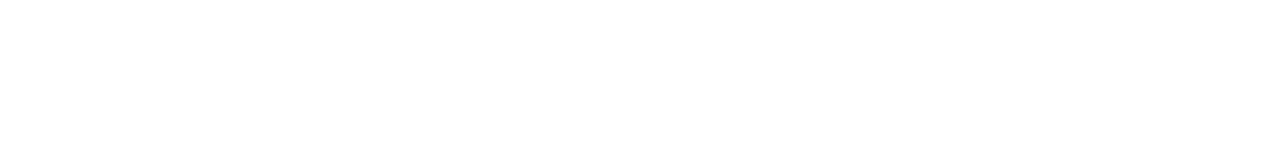
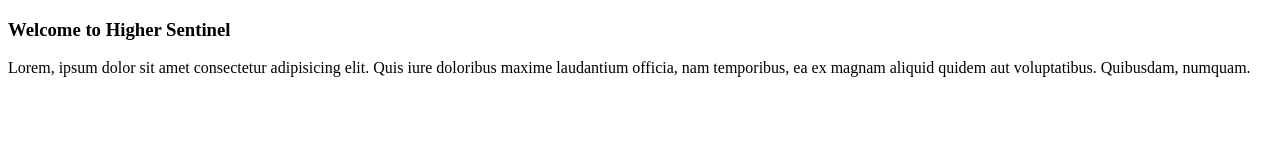
Before and after one commit to Jacob3251/my-second-repo, a plain HTML site: page index.html in a window 1280 px wide. Drawn offline with Linux system fonts and the light colour scheme.

Commit message:
initial commit

```diff
--- a/index.html
+++ b/index.html
@@ -7,6 +7,7 @@
     <title>My second github repo</title>
 </head>
 <body>
-
+    <h3>Welcome to Higher Sentinel</h3>
+    <p>Lorem, ipsum dolor sit amet consectetur adipisicing elit. Quis iure doloribus maxime laudantium officia, nam temporibus, ea ex magnam aliquid quidem aut voluptatibus. Quibusdam, numquam.</p>
 </body>
 </html>
```
